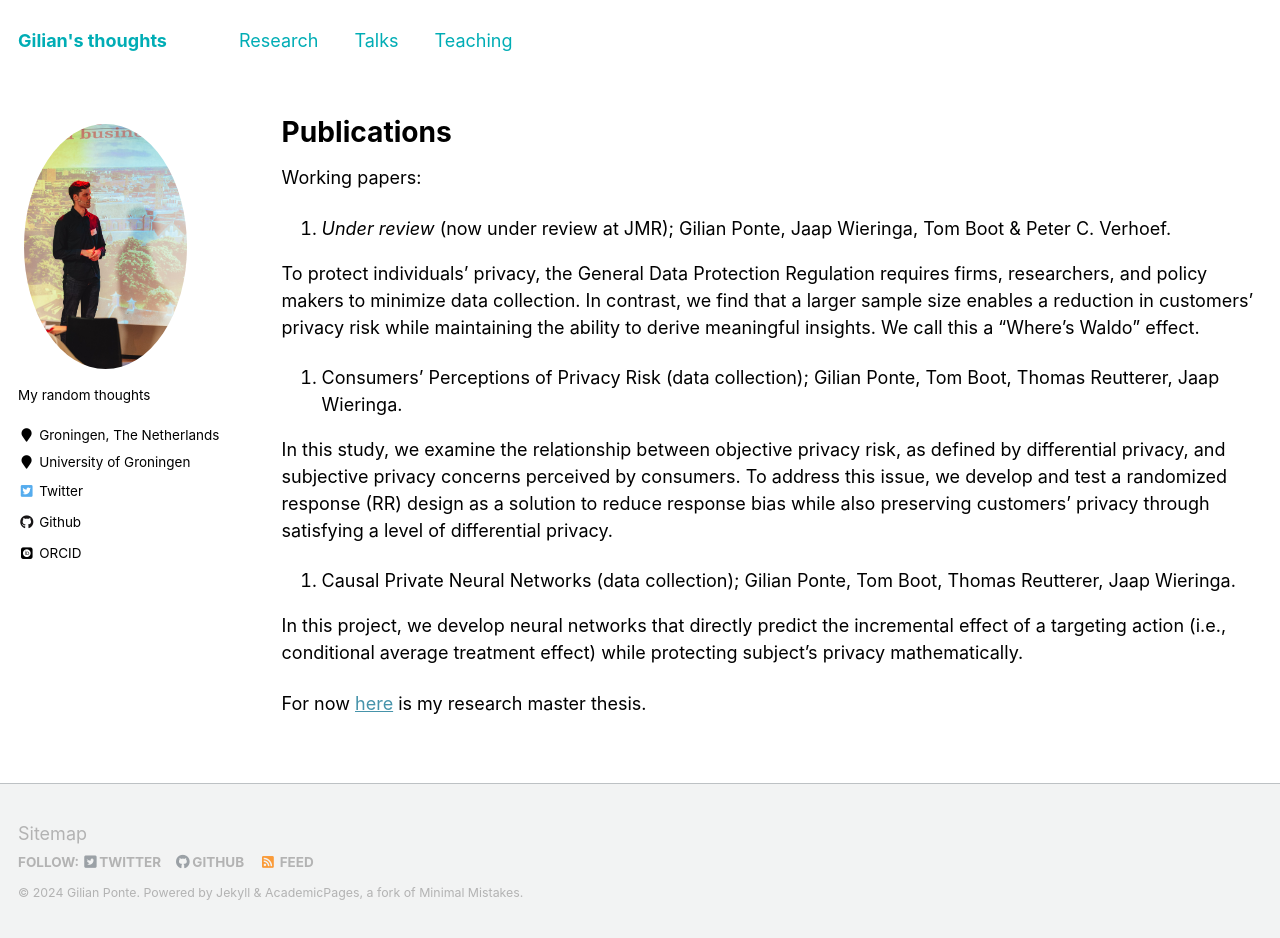
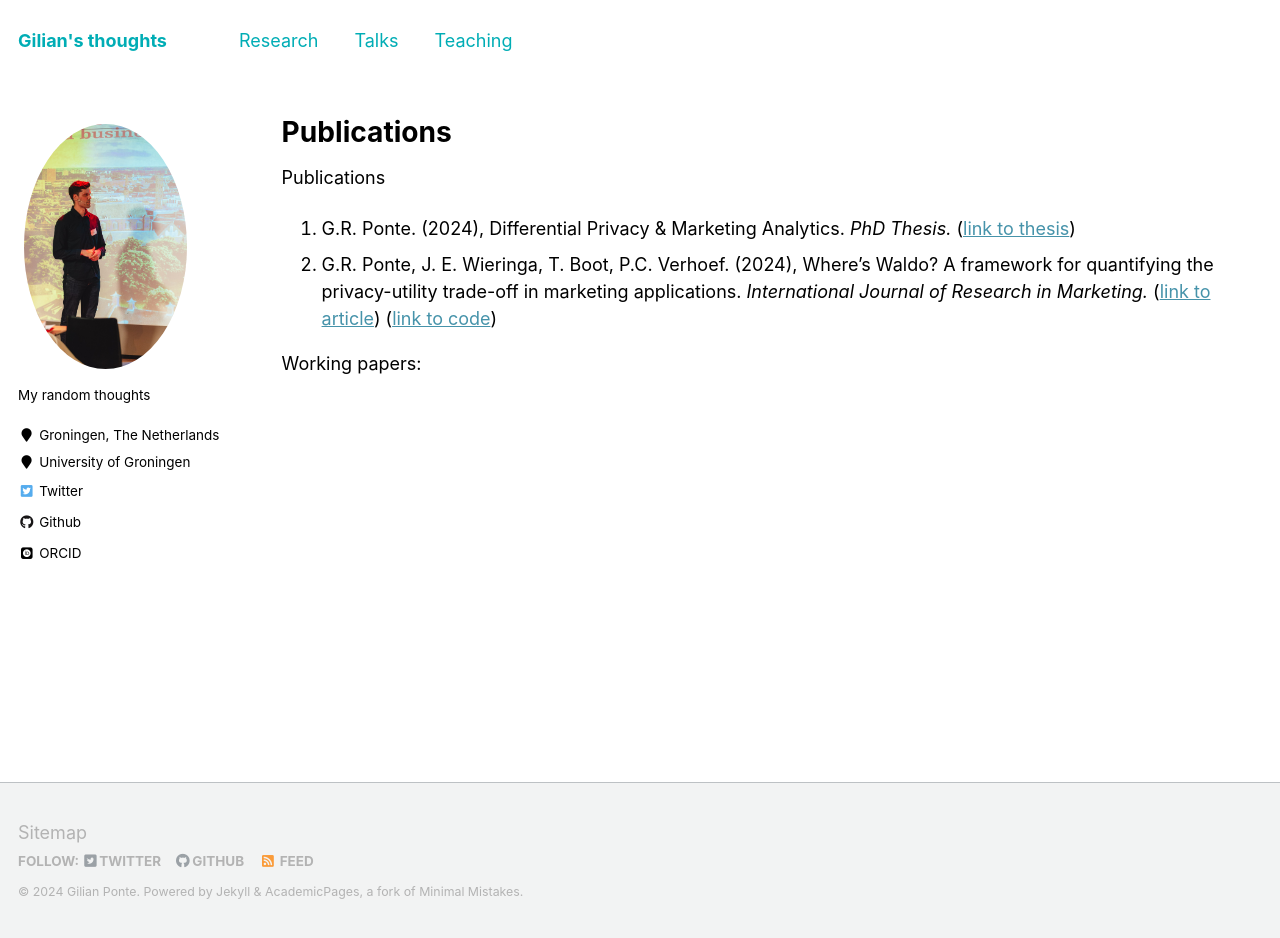
Before and after one commit to GilianPonte/gilianponte.github.io, a Jekyll site: the page built from _pages/publications.md, in a window 1280 px wide and 938 px high. Built offline with Jekyll 4.4.1, drawn with Linux system fonts in a browser that asks for light colours; some web fonts are replaced.

Commit message:
Update publications.md

```diff
--- a/_pages/publications.md
+++ b/_pages/publications.md
@@ -5,22 +5,14 @@ permalink: /publications/
 author_profile: true
 ---
 
+Publications
+
+0. G.R. Ponte. (2024), Differential Privacy & Marketing Analytics. _PhD Thesis._ ([link to thesis](https://research.rug.nl/en/publications/differential-privacy-amp-marketing-analytics))
+1. G.R. Ponte, J. E. Wieringa, T. Boot, P.C. Verhoef. (2024), Where’s Waldo? A framework for quantifying the privacy-utility trade-off in marketing applications. _International Journal of Research in Marketing._ ([link to article](https://www.sciencedirect.com/science/article/pii/S0167811624000417?via%3Dihub)) ([link to code](https://github.com/GilianPonte/likelihood_based_privacy_attack))
+
 
 Working papers:
 
-1. _Under review_ (now under review at JMR); Gilian Ponte, Jaap Wieringa, Tom Boot & Peter C. Verhoef.
-
-To protect individuals’ privacy, the General Data Protection Regulation requires firms, researchers, and policy makers to minimize data collection. In contrast, we find that a larger sample size enables a reduction in customers' privacy risk while maintaining the ability to derive meaningful insights. We call this a “Where’s Waldo” effect.
-
-2. Consumers' Perceptions of Privacy Risk (data collection); Gilian Ponte, Tom Boot, Thomas Reutterer, Jaap Wieringa.
-
-In this study, we examine the relationship between objective privacy risk, as defined by differential privacy, and subjective privacy concerns perceived by consumers. To address this issue, we develop and test a randomized response (RR) design as a solution to reduce response bias while also preserving customers' privacy through satisfying a level of differential privacy.
-
-3. Causal Private Neural Networks (data collection); Gilian Ponte, Tom Boot, Thomas Reutterer, Jaap Wieringa.
-
-In this project, we develop neural networks that directly predict the incremental effect of a targeting action (i.e., conditional average treatment effect) while protecting subject's privacy mathematically.
-
-For now [here](https://github.com/GilianPonte/gilianponte.github.io/blob/master/files/RM_thesis_Gilian.pdf) is my research master thesis.
 
 {% if author.googlescholar %}
   You can also find my articles on <u><a href="{{author.googlescholar}}">my Google Scholar profile</a>.</u>
```
